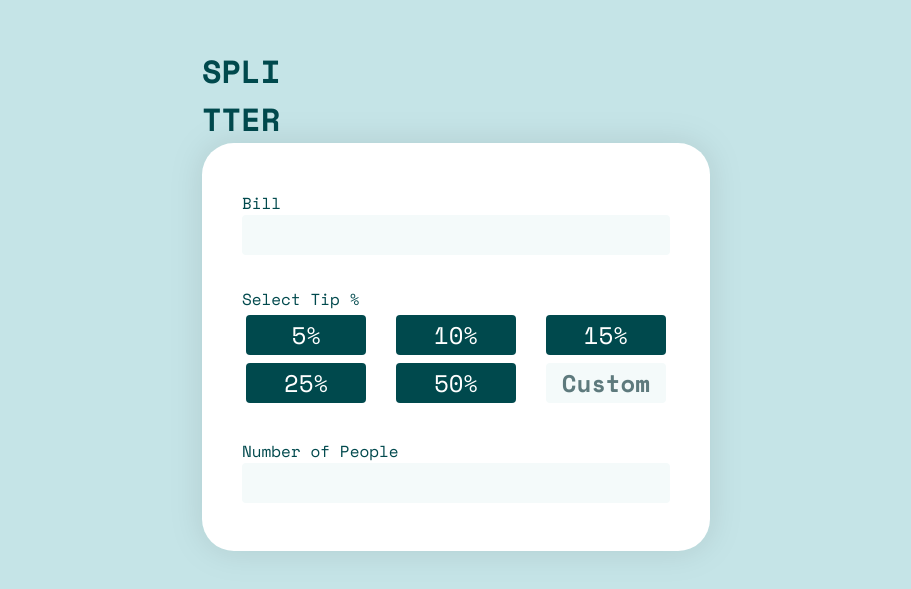
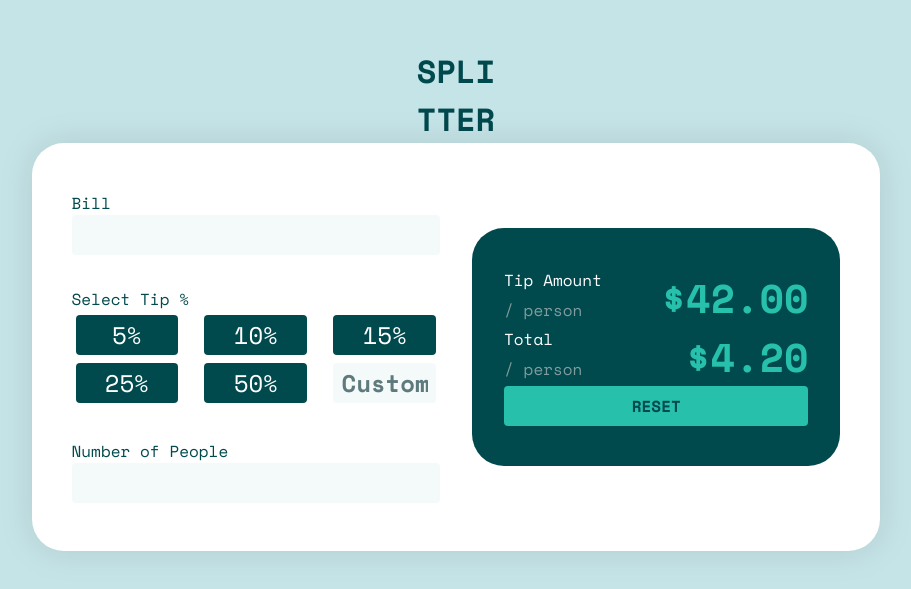
Before and after one commit to Sir-Floppa/Frontend-Mentor-05-Tip-Calculator-App, an Angular app: page / in a window 1280 px wide. Shown: the part 101-690 px from the top of the page, without its empty margins (184-1095 px from the left). Built offline with nearby package versions, Linux system fonts and the light colour scheme.

Commit message:
added basic styles on answer component

```diff
--- a/src/app/answer/answer.component.html
+++ b/src/app/answer/answer.component.html
@@ -1 +1,19 @@
-<p>answer works!</p>
+<section>
+  <div class="answers">
+    <div class="amount">
+      <p>Tip Amount</p>
+      <p class="tag">/ person</p>
+    </div>
+    <div id="tipAmount">{{ 42 | currency }}</div>
+  </div>
+
+  <div class="answers">
+    <div class="amount">
+      <p>Total</p>
+      <p class="tag">/ person</p>
+    </div>
+    <div id="total">{{ 4.2 | currency }}</div>
+  </div>
+
+  <button>Reset</button>
+</section>
--- a/src/app/answer/answer.component.scss
+++ b/src/app/answer/answer.component.scss
@@ -0,0 +1,54 @@
+section {
+  background-color: hsl(183, 100%, 15%);
+  padding: 2.5rem 2rem ;
+  border-radius: 2rem;
+  display: flex;
+  flex-direction: column;
+  justify-content: space-between;
+  width: 100%;
+  height: 100%;
+}
+
+p, div {
+  color: white;
+}
+
+button {
+  height: 2.5rem;
+  font-size: 1rem;
+  font-weight: bold;
+  text-transform: uppercase;
+  border: none;
+  background-color: hsl(172, 67%, 45%);
+  border-radius: .25rem;
+
+  &:hover {
+    background-color: #A0E7DF;
+  }
+
+  &:active {
+    font-size: 1.05rem;
+  }
+}
+
+.answers {
+  display: flex;
+  justify-content: space-between;
+}
+
+.amount {
+  display: grid;
+  grid-template-rows: 50% 50%;
+}
+
+.tag {
+  color: hsl(184, 14%, 56%);
+}
+
+#tipAmount, #total {
+  grid-row-start: 1;
+  grid-row-end: 2;
+  font-size: 2.5rem;
+  font-weight: bold;
+  color: hsl(172, 67%, 45%);
+}
--- a/src/app/app.component.html
+++ b/src/app/app.component.html
@@ -2,4 +2,5 @@
 
 <main>
   <app-panel></app-panel>
+  <app-answer></app-answer>
 </main>
--- a/src/app/app.component.scss
+++ b/src/app/app.component.scss
@@ -3,4 +3,17 @@ main {
   border-radius: 2rem;
   filter: drop-shadow(0 0 1rem rgba(0, 0, 0, 0.1));
   padding: 3rem 2.5rem;
+  display: flex;
+  flex-direction: row;
+  justify-content: space-between;
+  align-items: center;
+  gap: 2rem;
 }
+
+h1 {
+  text-align: center;
+}
+
+app-panel, app-answer {
+  width: 50%;
+}
--- a/src/app/panel/panel.component.scss
+++ b/src/app/panel/panel.component.scss
@@ -48,7 +48,7 @@ section {
   height: 2.5rem;
 
   &:hover {
-    background-color: hsl(185, 41%, 84%);
+    background-color: #A0E7DF;
     label {
       color: hsl(183, 100%, 15%);
     }
--- a/src/styles.scss
+++ b/src/styles.scss
@@ -11,9 +11,7 @@
 
 body {
   min-height: 100vh;
-  max-height: 100vh;
   min-width: 100vw;
-  max-width: 100vw;
   background-color: hsl(185, 41%, 84%);
   display: flex;
   flex-direction: column;
```
